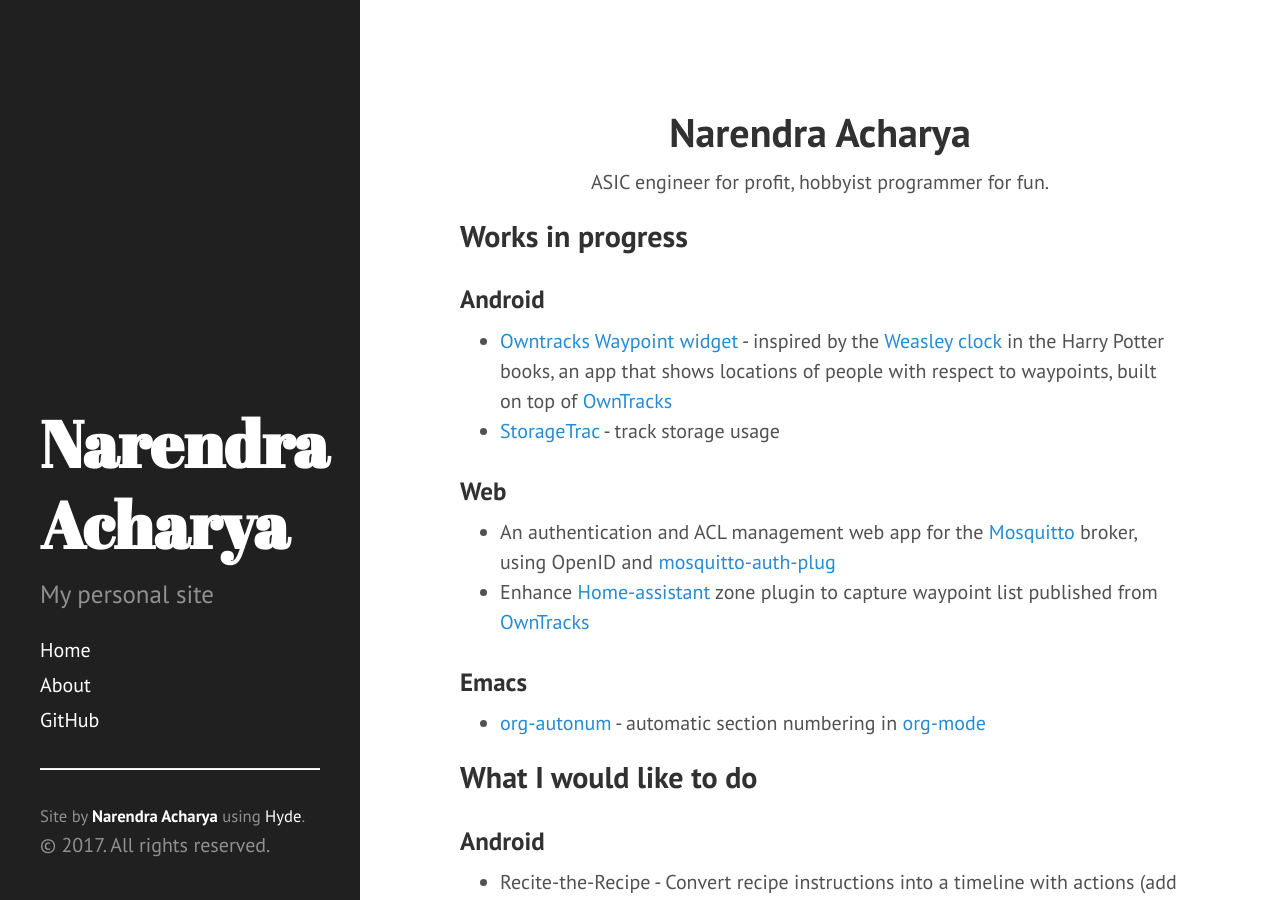
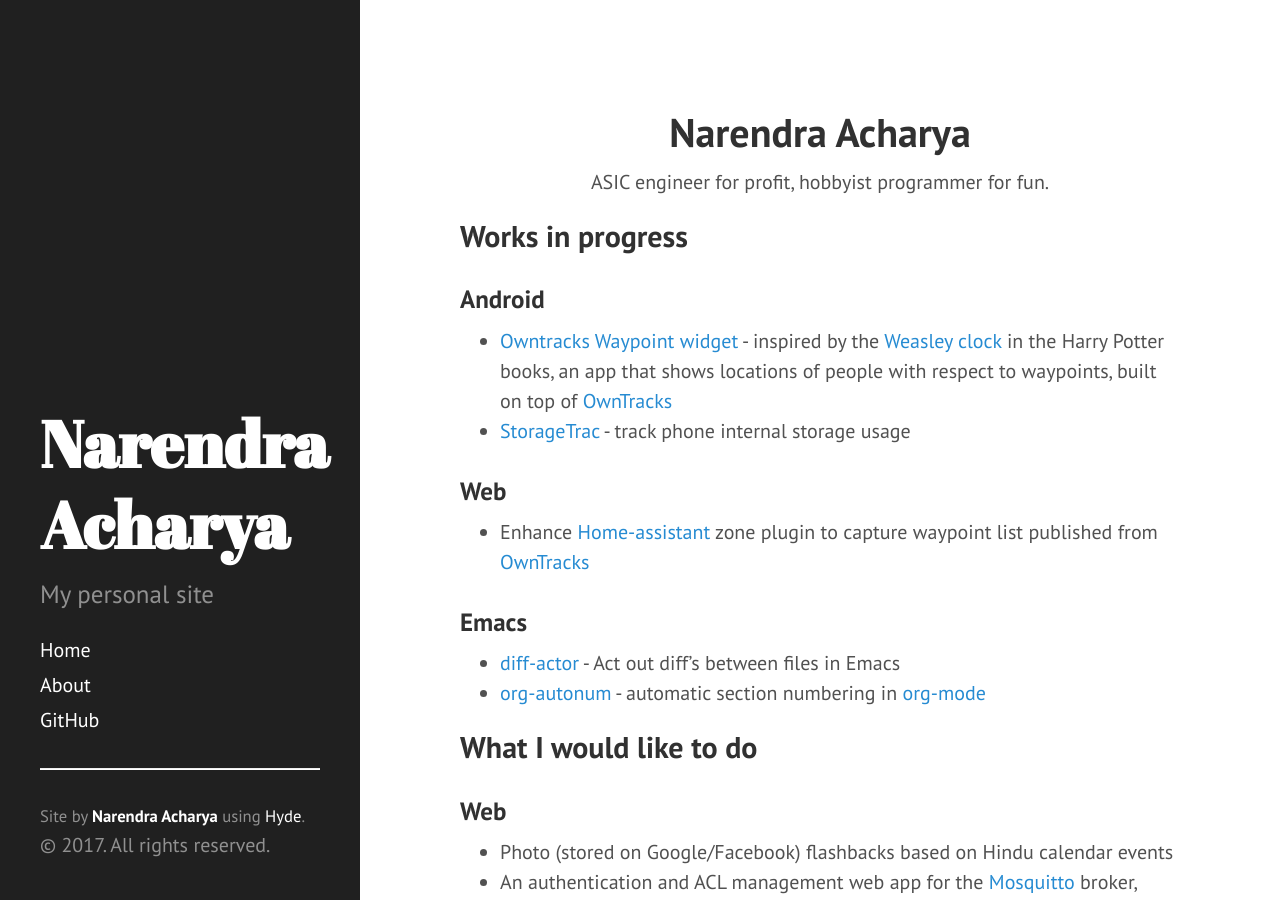
Before and after one commit to nma83/nma83.github.io, a Jekyll site: the page built from index.md, in a window 1280 px wide and 900 px high. Built offline with Jekyll 4.4.1, drawn with Linux system fonts in a browser that asks for light colours; some of the changed text lies outside the part shown.

Commit message:
Added TODOs

```diff
--- a/index.md
+++ b/index.md
@@ -13,23 +13,25 @@
 
 ### Android
 * [Owntracks Waypoint widget](https://github.com/nma83/android) - inspired by the [Weasley clock](http://harrypotter.wikia.com/wiki/Weasley_Clock) in the Harry Potter books, an app that shows locations of people with respect to waypoints, built on top of [OwnTracks](http://owntracks.org)
-* [StorageTrac](/SDCardTrac) - track storage usage
+* [StorageTrac](/SDCardTrac) - track phone internal storage usage
 
 ### Web
-* An authentication and ACL management web app for the [Mosquitto](https://mosquitto.org) broker, using OpenID and [mosquitto-auth-plug](https://github.com/jpmens/mosquitto-auth-plug)
 * Enhance [Home-assistant](https://home-assistant.io) zone plugin to capture waypoint list published from [OwnTracks](http://owntracks.org)
 
 ### Emacs
+* [diff-actor](https://github.com/nma83/diff-actor) - Act out diff's between files in Emacs
 * [org-autonum](https://github.com/nma83/org-autonum) - automatic section numbering in [org-mode](http://orgmode.org)
 
 ## What I would like to do
 
+### Web
+* Photo (stored on Google/Facebook) flashbacks based on Hindu calendar events
+* An authentication and ACL management web app for the [Mosquitto](https://mosquitto.org) broker, using OpenID and [mosquitto-auth-plug](https://github.com/jpmens/mosquitto-auth-plug)
+
 ### Android
-
 * Recite-the-Recipe - Convert recipe instructions into a timeline with actions (add ingredient, wait N minutes, stir...) using NLP, and automatically time all the steps instead of the user manually stepping through the recipe
 
 ### Tools
-
 * WiT - Waveform in Text - show digital waveforms in ASCII art, want to write in Haskell using ncurses bindings
 
 ## Posts
```
